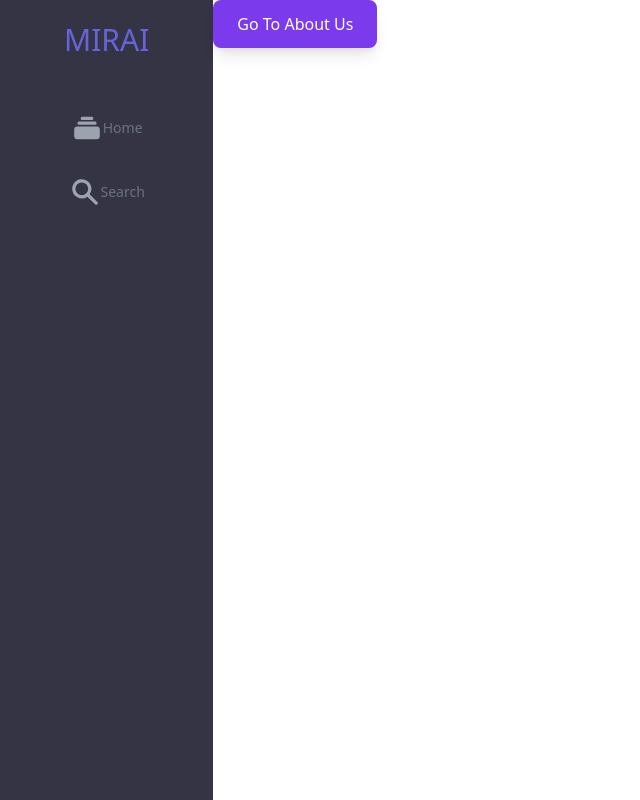
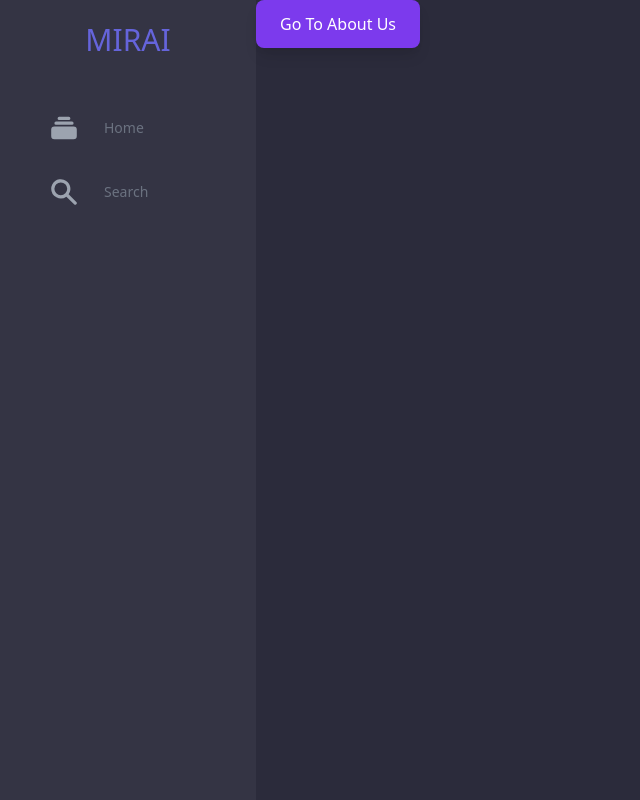
Before and after one commit to Syoongy/mirai, a Vue app: page / in a window 1280 px wide. Shown: the whole page, without its empty margins (0-640 px from the left). Built offline with nearby package versions, Linux system fonts and the light colour scheme.

Commit message:
use static width for nav

```diff
--- a/src/app.vue
+++ b/src/app.vue
@@ -3,8 +3,8 @@ import SideNav from "./components/Navigation/SideNav.vue";
 </script>
 
 <template>
-  <div class="flex min-h-full min-w-full">
-    <side-nav class=" w-1/6"></side-nav>
-    <router-view class="w-5/6" />
+  <div class="flex min-h-full min-w-full bg-background">
+    <side-nav class=" w-80"></side-nav>
+    <router-view class=" w-full" />
   </div>
 </template>
--- a/src/components/Navigation/NavItem.vue
+++ b/src/components/Navigation/NavItem.vue
@@ -1,11 +1,10 @@
 <template>
-  <li>
+  <li class="">
     <router-link
       :to="to"
       class="
         flex flex-row
         items-center
-        justify-center
         h-12
         my-2
         transform
@@ -15,10 +14,11 @@
         duration-200
         text-gray-500
         hover:text-gray-800
+        px-6
       "
     >
       <slot></slot>
-      <span class="text-sm font-medium">{{ navName }}</span>
+      <span class="text-sm font-medium ml-6">{{ navName }}</span>
       <span
         class="
           ml-auto
```
